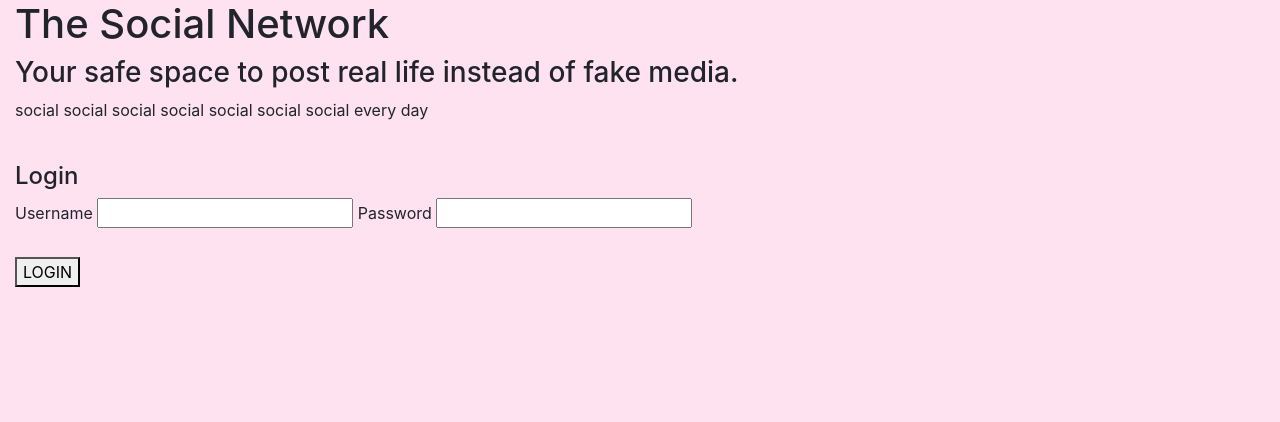
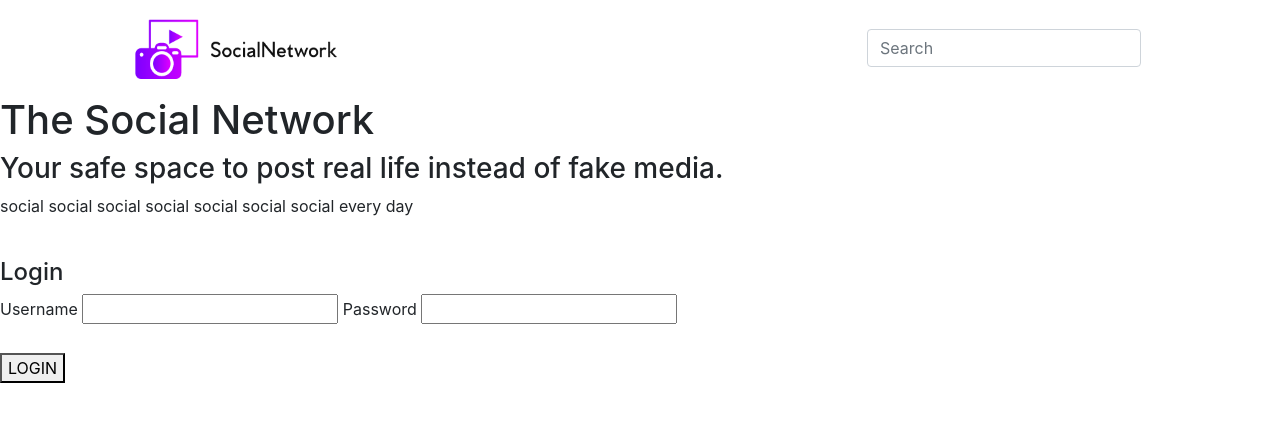
Before and after one commit to emma-l810/Social_Network, a Django app: page / in a window 1280 px wide. Shown: the top 422 px of the page. Run offline with Django 3.2, Linux system fonts and the light colour scheme; data comes from the database, SQL or seed files in the repository; both versions use the stored data as it was after the commit; some libraries are stand-ins or nearby versions.

Commit message:
finished nav bar (logo + defunct search bar)

```diff
--- a/polls/templates/polls/index.html
+++ b/polls/templates/polls/index.html
@@ -1,14 +1,15 @@
 <!-- Welcome to the index.html in templates/polls. -->
+<!-- background color: white
+     gradient color: #B100FF
+     left/right margins: 100px-->
 
-<!-- background color: #00c4cc
-     other colors: #fff952
- -->
 <!DOCTYPE html>
 <html lang="en" dir="ltr">
   <head>
     <meta charset="utf-8">
     <title>SocialNetwork</title>
 
+    <!-- BOOTSTRAP UPLOADS -->
     <!-- Latest compiled and minified CSS -->
     <link rel="stylesheet" href="https://maxcdn.bootstrapcdn.com/bootstrap/4.5.2/css/bootstrap.min.css">
 
@@ -21,34 +22,76 @@
     <!-- Latest compiled JavaScript -->
     <script src="https://maxcdn.bootstrapcdn.com/bootstrap/4.5.2/js/bootstrap.min.js"></script>
 
+
   </head>
-  <body style="background-color: #FFE2F0">
+  <body>
   <div class="container-fluid pt-20">
+    <div class="row font" style="background: #ffffff; padding: -20px; font-size:1.5em">
+        <div class="col-xl-12">
+
+          <!-- nav bar -->
+          <nav class="navbar navbar-expand-md sticky-top justify-content-between">
+            <!-- nav bar logo - SocialNetwork -->
+            <a href="#" class="navbar-brand" style="margin-left:100px">
+              {% load static %}
+              <img src="{% static "polls/SocialNetwork2.png" %}" alt="logo" width=210 height=70 >
+            </a>
+
+            <!-- collapsable nav bar when screen is small -->
+            <button class="navbar-toggler" type="button" data-toggle="collapse" data-target="#collapsibleNavbar">
+              <!-- collapsable nav bar icon -->
+              <span class="navbar-toggler-icon"><img src="https://21thirteen.com/wp-content/uploads/2016/03/hamburger-menu.jpg" alt="Scroll bar"
+              style="width:30px;height:30px" /></span>
+            </button>
+
+            <!-- nav bar content -->
+            <div class="collapse navbar-collapse" id="collapsibleNavbar">
+              <!-- search bar - not sure what to do with it yet (sink up with django? make it an actual form) -->
+              <ul class="navbar-nav ml-auto" style="margin-top: 10px; margin-bottom: 10px">
+              <li class="nav-item float-right">
+              <form class="form-inline ml-auto nav-link " style="margin-right:100px">
+                <div class="md-form my-0 ml-auto form-inline">
+
+                    <input class="form-control float-right" type="text" placeholder="Search" aria-label="Search">
+
+                </div>
+              </form>
+              </li>
+
+              </ul>
+            </div>
+           </div>
+
+         </nav>
+
+       </div>
+     </div>
     <!-- random intro blurb -->
     <h1>The Social Network</h1>
     <h3>Your safe space to post real life instead of fake media.</h3>
     <p>social social social social social social social every day</p>
     <br>
 
-    <!-- if the user is logged in -->
+    <!-- only displays if the user is logged in -->
     {% if loggedIn %}
       <h3>Hello, {{ user.username }}!</h3>
 
-      <!-- outputs of dummy Posts and Comments -->
+      <!-- outputs of Posts and Comments -->
       <h4>Posts</h4>
-      <!-- dummy posts -->
+      <!-- loops through and displays each post + corresponding comments -->
       <ul>
         {% for post in alldata %}
-          <p><b>{{post.user}}</b></p>
-          <p>{{post.text}} <br> {{post.pub_date}}</p>
+          <p>{{post.text}} <br> {{post.likes}} likes</p>
 
           <ul>
+          <!-- loops through each comment of each post to display corresponding subcomments -->
           {% for comment in post.comments %}
-            <p>{{comment.text}} <br> {{comment.likes}} likes {{comment.pub_date}}</p>
+            <p> {{comment.text}} <br> {{comment.likes}} likes </p>
 
             <ul>
+              <!-- loops for subcomments -->
               {% for subcomment in comment.subcomments %}
-                <p> {{subcomment.text}} <br> {{subcomment.likes}} likes {{subcomment.pub_date}}</p>
+                <p> {{subcomment.text}} <br> {{subcomment.likes}} likes </p>
               {% endfor %}
             </ul>
 
```
Also changed, not shown: db.sqlite3, polls/static/polls/SocialNetwork2.png (added).
